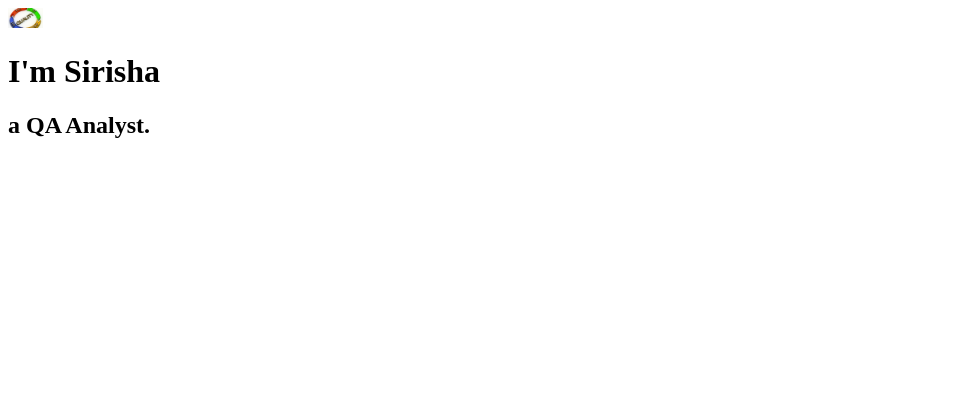
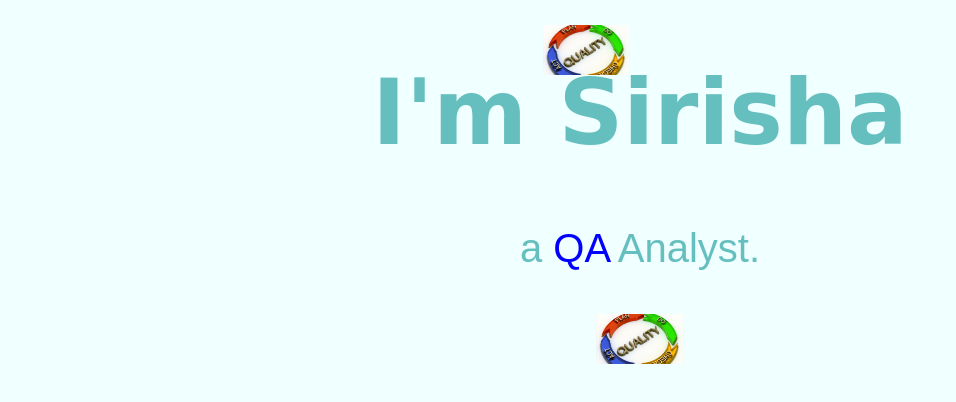
Before and after one commit to SechiKurra/capstone2, a plain HTML site: page index.html in a window 1280 px wide. Shown: the whole page, without its empty margins (0-956 px from the left). Drawn offline with Linux system fonts and the light colour scheme.

Commit message:
comitted index and style files

```diff
--- a/index.html
+++ b/index.html
@@ -4,19 +4,20 @@
     <meta charset="UTF-8">
     <meta name="viewport" content="width=device-width, initial-scale=1.0">
     <title>Sirisha Kurra</title>
-    <link rel=""stylesheet" href="./style.css"
+    <link rel="stylesheet" href="./style.css">
     <link rel="preconnect" href="https://fonts.googleapis.com">
     <link rel="preconnect" href="https://fonts.gstatic.com" crossorigin>
     <link href="https://fonts.googleapis.com/css2?family=Merriweather:ital,wght@0,300;0,400;0,700;0,900;1,300;1,400;1,700;1,900&display=swap" rel="stylesheet">
 
 </head>
 <body>
-    <div class="top=container">
-        <img src="./testing4.jpg" height="20px" alt="testing1">
+    <div class="top-container">
+        <img class="top-logo" src="./testing4.jpg" height="50px" alt="testing4">
         <div class="title-text">
             <h1>I'm Sirisha</h1>
-            <h2>a <span class="QA">QA</span> Analyst.</h2>
+            <h2>a  <span class="QA">QA</span> Analyst.</h2>
         </div>
+        <img class="bottom-logo" src="./testing4.jpg" height="50px" alt="testing4">
     </div>
 </body>
 </html>
--- a/style.css
+++ b/style.css
@@ -5,3 +5,35 @@ body{
     text-align: center;
     font-family: "Merriweather", serif;
 }
+
+h1{
+    color:#66bfbf;
+    font-size: 5.625rem;
+    font-family: "Sacramento", cursive;
+}
+.top-logo{
+    position: absolute;
+    right: 650px;
+    top:25px;
+
+
+}
+h2{
+    color:#66bfbf;
+    font-family: "Montserrat", sans-serif;
+    font-size: 2.5rem;
+  font-weight: normal;
+  padding-bottom: 10px;
+}
+.QA{
+
+    color:blue
+}
+.bottom_logo{
+    position: absolute;
+    left: 350px;
+    bottom:625px;
+
+
+
+}
```
